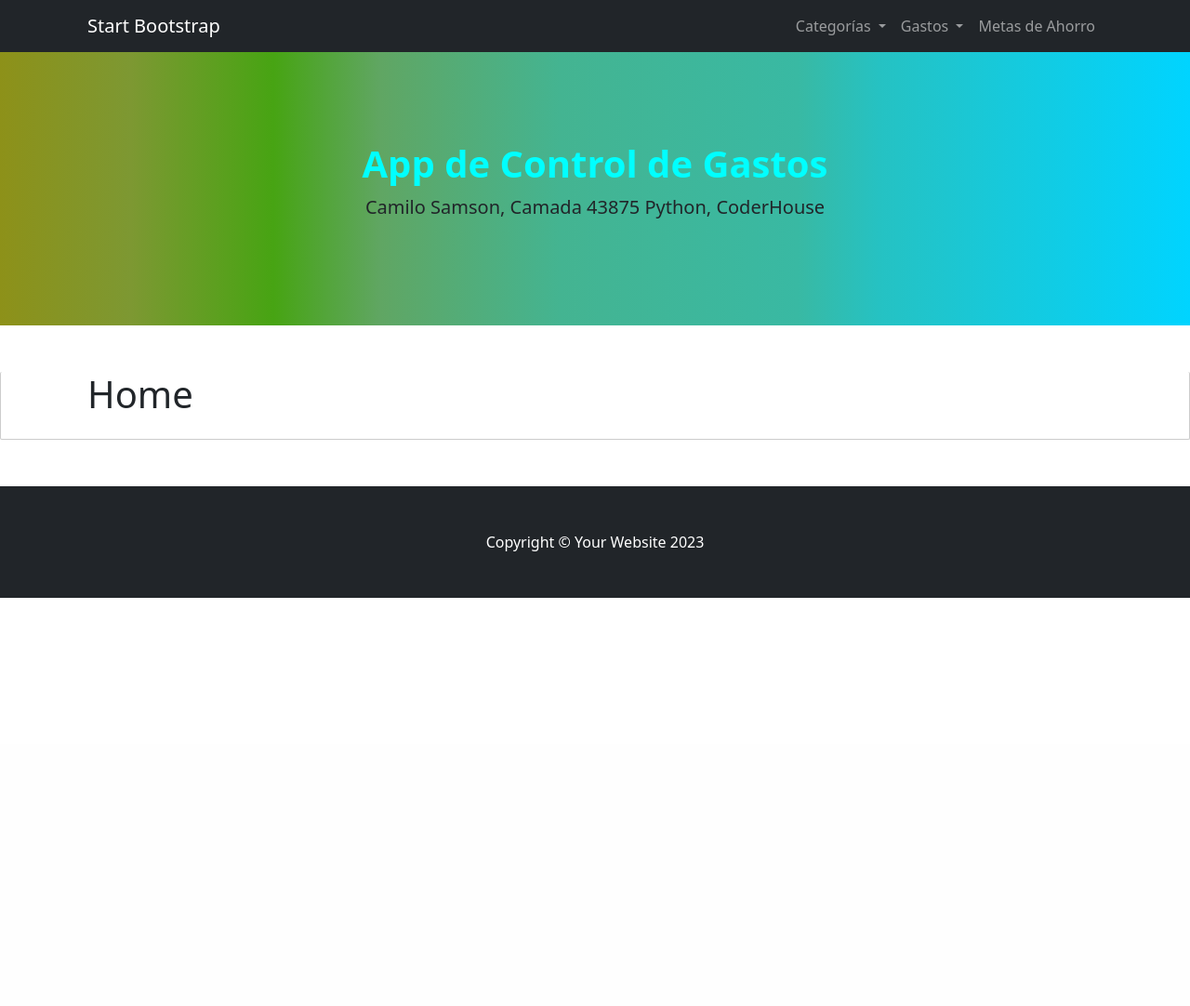
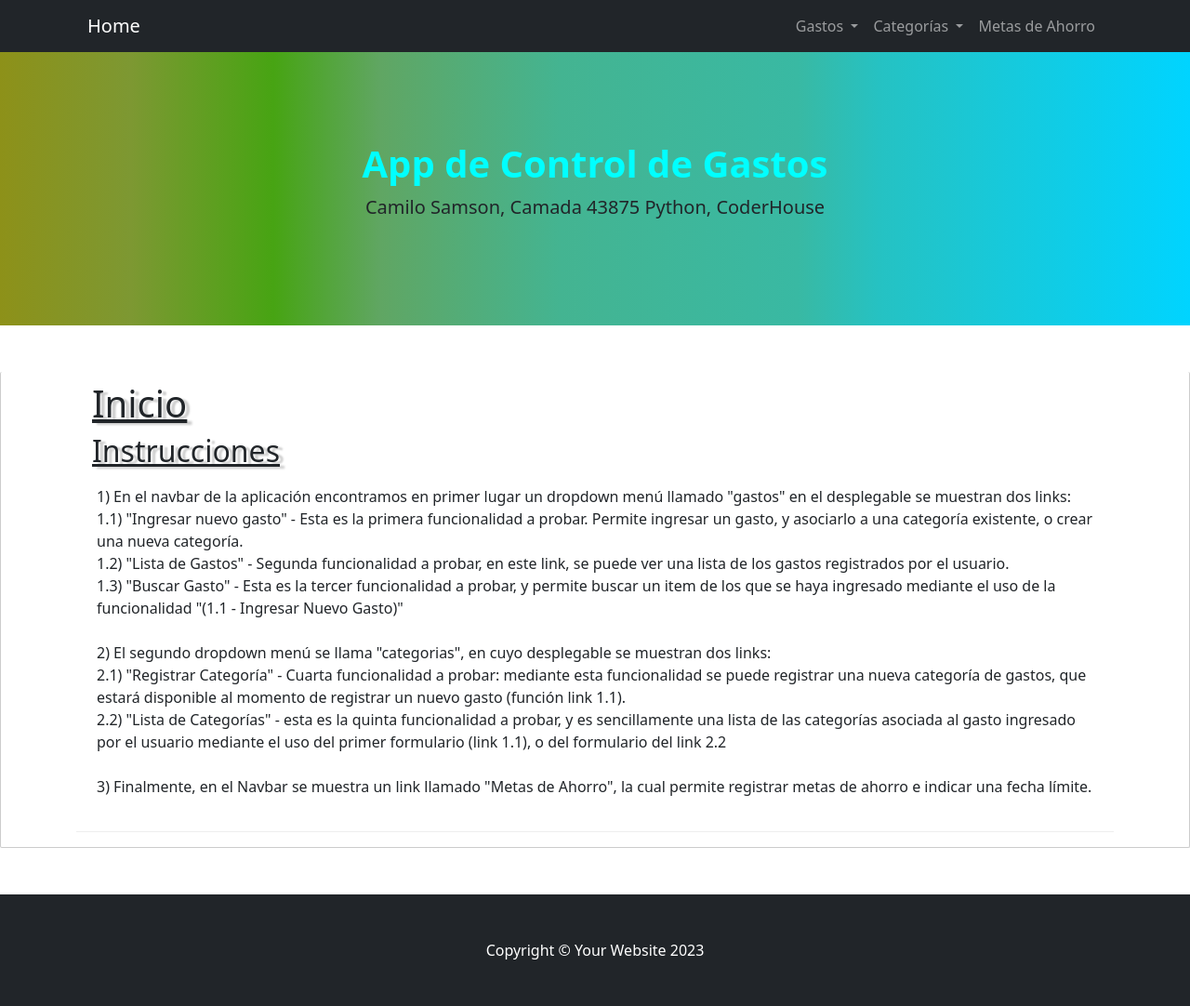
Before and after one commit to camilosamsonj/Proyecto-Final-Python-CoderHouse, a Django app: page /app-tercera-entrega/ in a window 1280 px wide. Shown: the whole page at 93% size. Before the commit the page ends 643 px from the top, so only its background shows below. Run offline with Django 4.2, Linux system fonts and the light colour scheme; some libraries are stand-ins or nearby versions.

Commit message:
app lista para 3ra pre entrega

```diff
--- a/app_tercera_entrega/templates/formulario_items_gastos.html
+++ b/app_tercera_entrega/templates/formulario_items_gastos.html
@@ -16,7 +16,11 @@
         <br>
         <div class="footer">
             <input class="boton_input" type="submit" value="Guardar">
+            <a href="{% url 'ListaGastos' %}">
+                <button type="button" class="boton_input"> Lista de Gastos </button>
+            </a>
         </div>
+
 
 
     </form>
--- a/app_tercera_entrega/templates/inicio.html
+++ b/app_tercera_entrega/templates/inicio.html
@@ -1,7 +1,43 @@
 {% extends 'base.html' %}
 
 {% block contenido_variable %}
-    <h1>Home</h1>
+<div class="header">
+    <h1 class="titulos_formularios"> Inicio </h1>
+    <h2 class="titulos_formularios"> Instrucciones </h1>
+
+        <div class="contenido">
+
+            <p>
+
+                1) En el navbar de la aplicación encontramos en primer lugar un dropdown menú llamado "gastos"
+                en el desplegable se muestran dos links:
+
+                <br>
+        1.1) "Ingresar nuevo gasto" - Esta es la primera funcionalidad a probar. Permite ingresar un gasto, y asociarlo a una categoría existente, o crear una nueva categoría.
+                <br>
+        1.2) "Lista de Gastos" - Segunda funcionalidad a probar, en este link, se puede ver una lista de los gastos registrados por el usuario.
+                <br>
+
+        1.3) "Buscar Gasto" - Esta es la tercer funcionalidad a probar, y permite buscar un item de los que se haya ingresado mediante el uso de la funcionalidad "(1.1 - Ingresar Nuevo Gasto)"
+                <br>
+                <br>
+
+2) El segundo dropdown menú se llama "categorias", en cuyo desplegable se muestran dos links:
+                <br>
+        2.1) "Registrar Categoría" - Cuarta funcionalidad a probar: mediante esta funcionalidad se puede registrar una nueva categoría de gastos, que estará disponible al momento de registrar un nuevo gasto (función link 1.1).
+                <br>
+        2.2) "Lista de Categorías" - esta es la quinta funcionalidad a probar, y es sencillamente una lista de las categorías asociada al gasto ingresado por el usuario mediante el uso del primer formulario (link 1.1), o del formulario del link 2.2
+                <br>
+                <br>
+3) Finalmente, en el Navbar se muestra un link llamado "Metas de Ahorro", la cual permite registrar metas de ahorro e indicar una fecha límite.
+
+            </p>
+        </div>
+
+
+
+</div>
+
 
     <p>     </p>
 {% endblock contenido_variable %}
--- a/app_tercera_entrega/templates/navbar.html
+++ b/app_tercera_entrega/templates/navbar.html
@@ -1,6 +1,6 @@
 <nav class="navbar navbar-expand-lg navbar-dark bg-dark fixed-top" id="mainNav">
     <div class="container px-4">
-        <a class="navbar-brand" href="#page-top">Start Bootstrap</a>
+        <a class="navbar-brand" href="{% url 'Inicio' %}">Home</a>
         <button class="navbar-toggler" type="button" data-bs-toggle="collapse" data-bs-target="#navbarResponsive" aria-controls="navbarResponsive" aria-expanded="false" aria-label="Toggle navigation">
             <span class="navbar-toggler-icon"></span>
         </button>
@@ -9,22 +9,28 @@
 
                 <li class="nav-item dropdown"> <!-- Agregamos la clase "dropdown" al elemento li -->
                     <a class="nav-link dropdown-toggle" href="#" id="navbarDropdown" role="button" data-bs-toggle="dropdown" aria-haspopup="true" aria-expanded="false">
-                        Categorías
-                    </a>
-                    <div class="dropdown-menu" aria-labelledby="navbarDropdown"> <!-- Agregamos un div con la clase "dropdown-menu" para el contenido del menú desplegable -->
-                        <a class="dropdown-item" href="{% url 'Categorias'%}">Lista de Categorías</a> <!-- Agrega las opciones del menú desplegable aquí -->
-                        <a class="dropdown-item" href="{% url 'FormularioCategorias' %}">Registrar categoría</a>
-                    </div>
-                </li>
-                <li class="nav-item dropdown"> <!-- Agregamos la clase "dropdown" al elemento li -->
-                    <a class="nav-link dropdown-toggle" href="#" id="navbarDropdown" role="button" data-bs-toggle="dropdown" aria-haspopup="true" aria-expanded="false">
                         Gastos
                     </a>
                     <div class="dropdown-menu" aria-labelledby="navbarDropdown"> <!-- Agregamos un div con la clase "dropdown-menu" para el contenido del menú desplegable -->
                         <a class="dropdown-item" href="{% url 'FormularioItems'%}">Ingresar nuevo gasto</a> <!-- Agrega las opciones del menú desplegable aquí -->
-                        <a class="dropdown-item" href="{% url 'BusquedaItems' %}">Buscar Gasto</a>
+                        <a class="dropdown-item" href="{% url 'ListaGastos' %}">Lista de gastos </a>
+                        <a class="dropdown-item" href="{% url 'BusquedaItems' %}">Buscar gasto</a>
+
                     </div>
                 </li>
+
+
+                <li class="nav-item dropdown"> <!-- Agregamos la clase "dropdown" al elemento li -->
+                    <a class="nav-link dropdown-toggle" href="#" id="navbarDropdown" role="button" data-bs-toggle="dropdown" aria-haspopup="true" aria-expanded="false">
+                        Categorías
+                    </a>
+                    <div class="dropdown-menu" aria-labelledby="navbarDropdown"> <!-- Agregamos un div con la clase "dropdown-menu" para el contenido del menú desplegable -->
+                        <a class="dropdown-item" href="{% url 'FormularioCategorias' %}">Registrar categoría</a>
+                        <a class="dropdown-item" href="{% url 'Categorias'%}">Lista de categorías</a> <!-- Agrega las opciones del menú desplegable aquí -->
+
+                    </div>
+                </li>
+
                 <li class="nav-item"><a class="nav-link" href="{% url 'FormularioMetas'%}">Metas de Ahorro</a></li>
             </ul>
         </div>
--- a/app_tercera_entrega/urls.py
+++ b/app_tercera_entrega/urls.py
@@ -10,5 +10,6 @@ urlpatterns = [
     path('formulario-metas/', formulario_meta_ahorro, name='FormularioMetas' ),
     path('busqueda-items/', busqueda_items, name='BusquedaItems' ),
     path('busqueda-items/buscar/', buscar, name='buscar'),
+    path('lista-gastos/', lista_gastos, name='ListaGastos'),
 
 ]
--- a/app_tercera_entrega/views.py
+++ b/app_tercera_entrega/views.py
@@ -1,5 +1,5 @@
 from django.http import HttpResponse, HttpRequest
-from django.shortcuts import render, get_object_or_404
+from django.shortcuts import render, redirect
 from .models import *
 from .forms import *
 
@@ -22,7 +22,8 @@ def formulario_categorias(request):
             datos_formulario = miFormulario.cleaned_data
             categoria = CategoriaGasto(nombre=datos_formulario['nombre'], descripcion=datos_formulario['descripcion'])
             categoria.save()
-            return render(request, "lista_categorias.html")
+            return redirect("Categorias")
+
 
     else:
 
@@ -57,7 +58,7 @@ def formulario_items_gastos(request):
             fecha=datos_formulario['fecha']
             )
             item_gasto.save()
-            return render(request, "lista_categorias.html")
+            return redirect("ListaGastos")
 
 
     else:
@@ -87,7 +88,7 @@ def formulario_meta_ahorro(request):
             datos_formulario = miFormulario.cleaned_data
             meta_ahorro = MetaAhorro(nombre=datos_formulario['nombre'], monto_objetivo=datos_formulario['monto_objetivo'], fecha_limite=datos_formulario['fecha_limite'])
             meta_ahorro.save()
-            return render(request, "inicio.html")
+            return redirect("ListaGastos")
 
     else:
 
@@ -117,8 +118,8 @@ def buscar(request):
 
 
 
-# def gastos_por_categorias(request):
+def lista_gastos(request):
 
-#     categorias = CategoriaGasto.objects.all()
+    gastos = ItemGasto.objects.all()
 
-#     return render(request, 'lista_categorias.html', {'lista_categorias': categorias})
+    return render(request, 'lista_gastos.html', {'gastos': gastos})
```
Also changed, not shown: app_tercera_entrega/templates/lista_gastos.html (added, +30 -0 lines), README.md, db.sqlite3.
